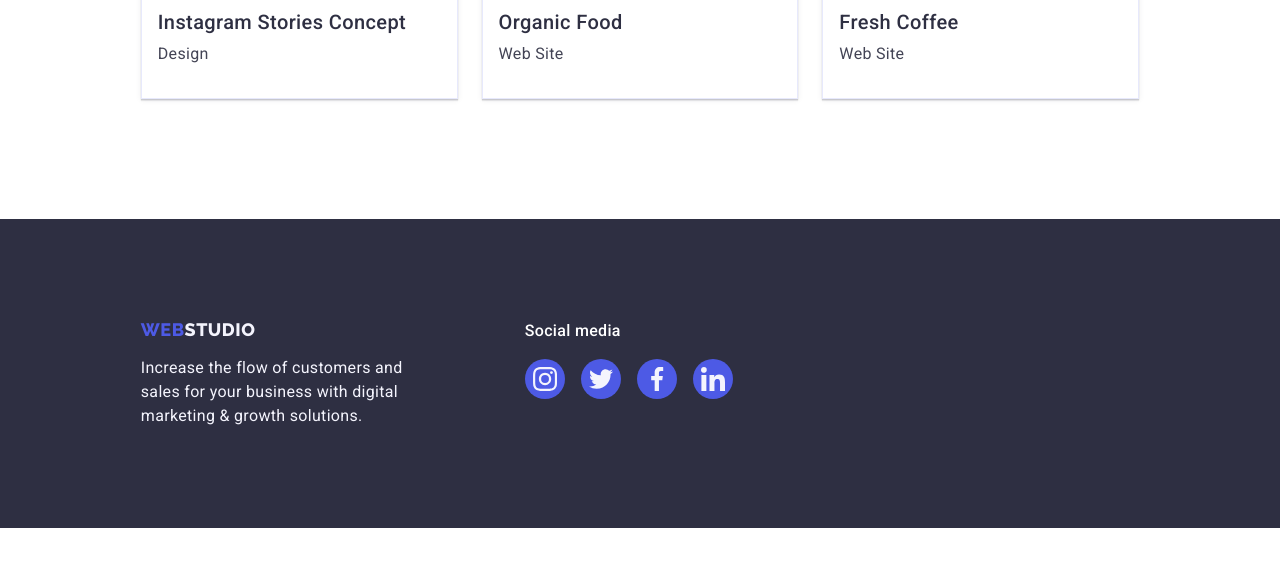
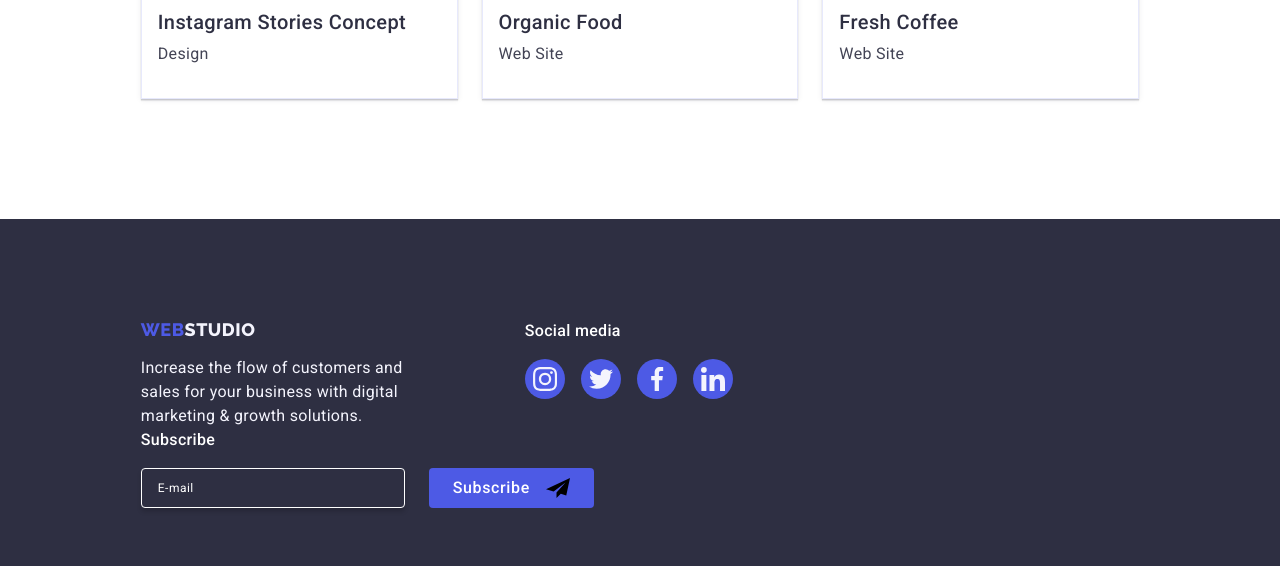
Before and after one commit to Yeva-Kolesova/goit-markup-hw-05, a plain HTML site: page portfolio.html in a window 1280 px wide. Shown: the part 1467-2033 px from the top of the page. Before the commit the page ends 1995 px from the top, so only its background shows below. Drawn offline with nearby package versions, Linux system fonts and the light colour scheme.

Commit message:
portfolio footer adding

```diff
--- a/portfolio.html
+++ b/portfolio.html
@@ -322,6 +322,27 @@
             </li>
           </ul>
         </div>
+
+        <div class="footer-right-container">
+          <p class="footer-subject">Subscribe</p>
+
+          <form class="subscribe-form" action="#">
+            <label class="subscribe-label">
+              <input
+                class="subscribe-input"
+                type="email"
+                name="subscribe-email"
+                placeholder="E-mail"
+              />
+            </label>
+            <button class="subscribe-submit-btn" type="submit">
+              Subscribe
+              <svg class="subscribe-social-icon" width="24" height="24">
+                <use href="./images/icons.svg#icon-telegram"></use>
+              </svg>
+            </button>
+          </form>
+        </div>
       </div>
     </footer>
   </body>
```
